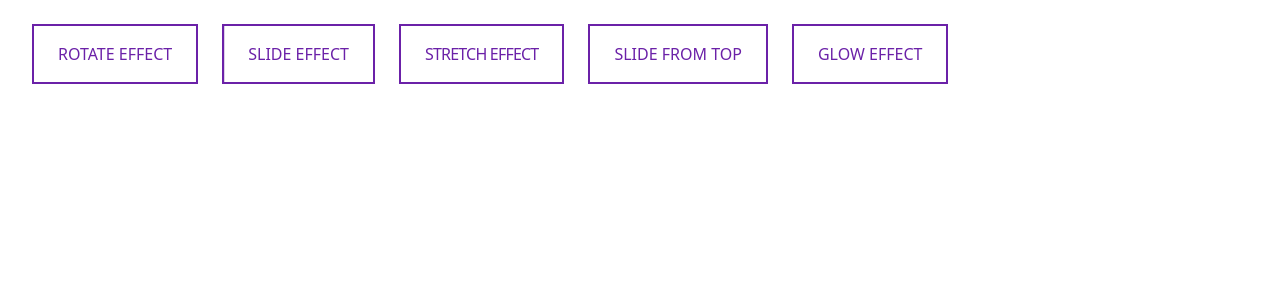
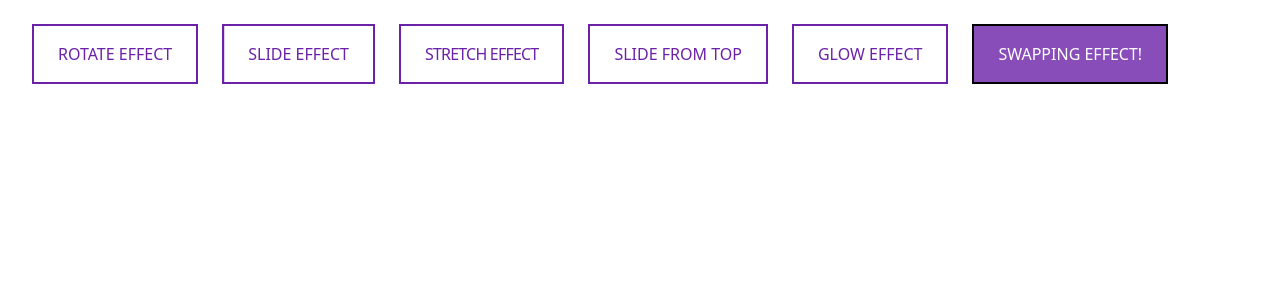
Before and after one commit to exploitenomah/css-animations, a React (Create React App) app: page /buttons in a window 1280 px wide. Shown: the top 300 px of the page. Built offline with nearby package versions, Linux system fonts and the light colour scheme.

Commit message:
create swapping effect btn animation

```diff
--- a/src/pages/Buttons.js
+++ b/src/pages/Buttons.js
@@ -38,6 +38,18 @@ export default function Buttons() {
         hover:text-white hover:bg-purple-900/80`}>
          glow effect
       </ButtonBase>
+      <ButtonBase className={`relative text-transparent linear duration-300 border-2 border-black
+        before:top-0 before:left-0 before:translate-y-0 before:linear before:duration-500 after:linear after:duration-500
+        before:absolute before:h-full before:w-full before:z-10 before:bg-purple-800/80 before:flex
+        before:content-center before:justify-center before:items-center before:text-white before:content-[attr(pseudo)]
+        after:flex after:content-center after:justify-center after:items-center after:text-white
+        after:content-[attr(pseudo)] after:translate-y-[100%] after:top-0 after:left-0
+        after:translate-x-[-100%] after:absolute after:w-full after:h-full after:z-10
+        after:bg-purple-800/80 hover:before:translate-x-[100%] hover:before:translate-y-[-100%]
+         hover:after:translate-x-0 hover:after:translate-y-0`}
+        pseudo={"Swapping Effect!"}>
+          Swapping Effect!
+      </ButtonBase>
     </main>
   )
 }
```
